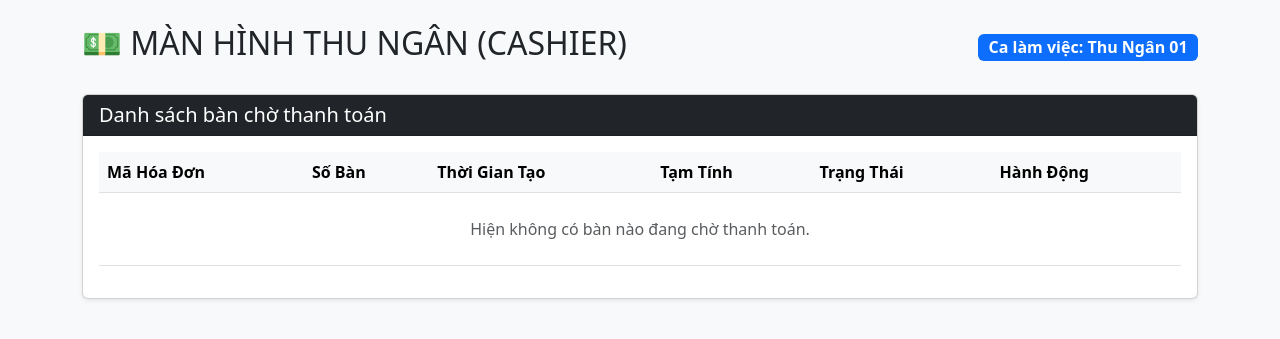
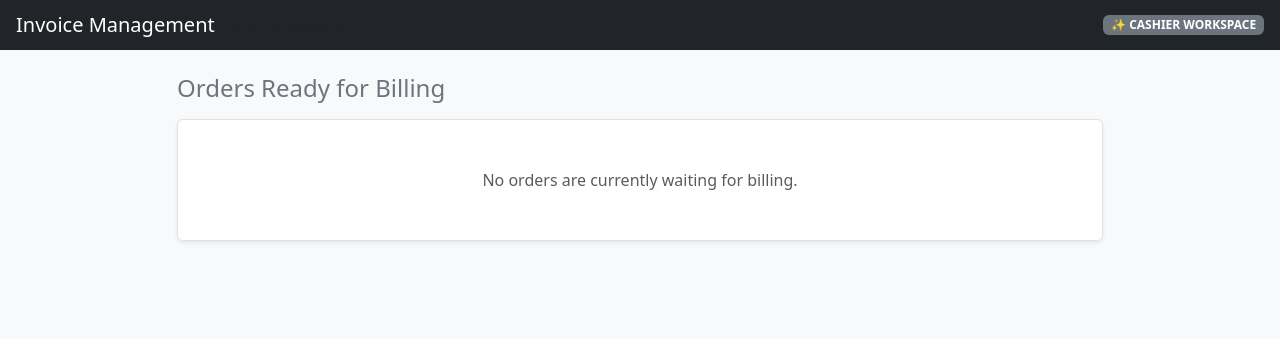
Before and after one commit to hgnhung/Restaurant-Order-Management-System, a Flask app: template templates/cashier/invoice.html in a window 1280 px wide. Shown: the top 339 px of the page. Run offline with Flask 3, Linux system fonts and the light colour scheme; the template is opened without the code that fills it, so the values that code supplies are empty; parts of the project's set-up code (start-up, migrations or seed data) failed here and were passed over.

Commit message:
Refactor invoice.html for English localization

```diff
--- a/templates/cashier/invoice.html
+++ b/templates/cashier/invoice.html
@@ -1,18 +1,17 @@
 <!DOCTYPE html>
-<html lang="vi">
+<html lang="en">
 <head>
     <meta charset="UTF-8">
-    <meta name="viewport" content="width=device-width, initial-scale=1.0">
-    <title>Thu Ngân - Danh Sách Thanh Toán</title>
+    <title>Invoice Management - Cashier</title>
     <link href="https://cdn.jsdelivr.net/npm/bootstrap@5.3.0/dist/css/bootstrap.min.css" rel="stylesheet">
 </head>
 <body class="bg-light">
+    <nav class="navbar navbar-dark bg-dark px-3 justify-content-between">
+        <span class="navbar-brand mb-0 h1">Invoice Management <small class="text-muted" style="font-size: 12px;">CASHIER TERMINAL 01</small></span>
+        <span class="badge bg-secondary">✨ CASHIER WORKSPACE</span>
+    </nav>
+
     <div class="container mt-4">
-        <div class="d-flex justify-content-between align-items-center mb-4">
-            <h2>💵 MÀN HÌNH THU NGÂN (CASHIER)</h2>
-            <span class="badge bg-primary fs-6">Ca làm việc: Thu Ngân 01</span>
-        </div>
-
         {% with messages = get_flashed_messages(with_categories=true) %}
           {% if messages %}
             {% for category, message in messages %}
@@ -21,44 +20,30 @@
           {% endif %}
         {% endwith %}
 
-        <div class="card shadow-sm">
-            <div class="card-header bg-dark text-white">
-                <h5 class="mb-0">Danh sách bàn chờ thanh toán</h5>
-            </div>
-            <div class="card-body">
-                <div class="table-responsive">
-                    <table class="table table-hover align-middle">
-                        <thead class="table-light">
-                            <tr>
-                                <th>Mã Hóa Đơn</th>
-                                <th>Số Bàn</th>
-                                <th>Thời Gian Tạo</th>
-                                <th>Tạm Tính</th>
-                                <th>Trạng Thái</th>
-                                <th>Hành Động</th>
-                            </tr>
-                        </thead>
-                        <tbody>
-                            {% for invoice in invoices %}
-                            <tr>
-                                <td>#{{ invoice.id }}</td>
-                                <td><span class="badge bg-secondary p-2">Bàn {{ invoice.table_number }}</span></td>
-                                <td>{{ invoice.created_at.strftime('%H:%M - %d/%m/%Y') }}</td>
-                                <td class="fw-bold text-danger">{{ "{:,.0f}".format(invoice.subtotal) }} đ</td>
-                                <td><span class="badge bg-warning text-dark">Chờ Thanh Toán</span></td>
-                                <td>
-                                    <a href="{{ url_for('cashier.view_invoice', invoice_id=invoice.id) }}" class="btn btn-sm btn-success">
-                                        Tính Tiền / Xem Chi Tiết
-                                    </a>
-                                </td>
-                            </tr>
-                            {% else %}
-                            <tr>
-                                <td colspan="6" class="text-center text-muted py-4">Hiện không có bàn nào đang chờ thanh toán.</td>
-                            </tr>
-                            {% endfor %}
-                        </tbody>
-                    </table>
+        <div class="row">
+            <div class="col-md-10 offset-md-1">
+                <h4 class="mb-3 text-secondary">Orders Ready for Billing</h4>
+                <div class="list-group shadow-sm">
+                    {% for inv in invoices %}
+                    <div class="list-group-item list-group-item-action d-flex justify-content-between align-items-center py-3">
+                        <div>
+                            <h6 class="mb-1 text-primary">Order #{{ inv.order_id }}</h6>
+                            <p class="mb-0 text-muted" style="font-size: 13px;">
+                                📍 <strong>Table {{ inv.table_number }}</strong> | 🕒 {{ inv.order_date.strftime('%H:%M - %d/%m/%Y') if inv.order_date else '' }}
+                            </p>
+                        </div>
+                        <div class="text-end">
+                            <span class="d-block fw-bold text-danger fs-5 mb-2">${{ "{:,.2f}".format(inv.subtotal) }}</span>
+                            <a href="{{ url_for('cashier.view_invoice', order_id=inv.order_id) }}" class="btn btn-sm btn-outline-primary">
+                                Generate Invoice
+                            </a>
+                        </div>
+                    </div>
+                    {% else %}
+                    <div class="list-group-item text-center py-5 text-muted">
+                        No orders are currently waiting for billing.
+                    </div>
+                    {% endfor %}
                 </div>
             </div>
         </div>
```
